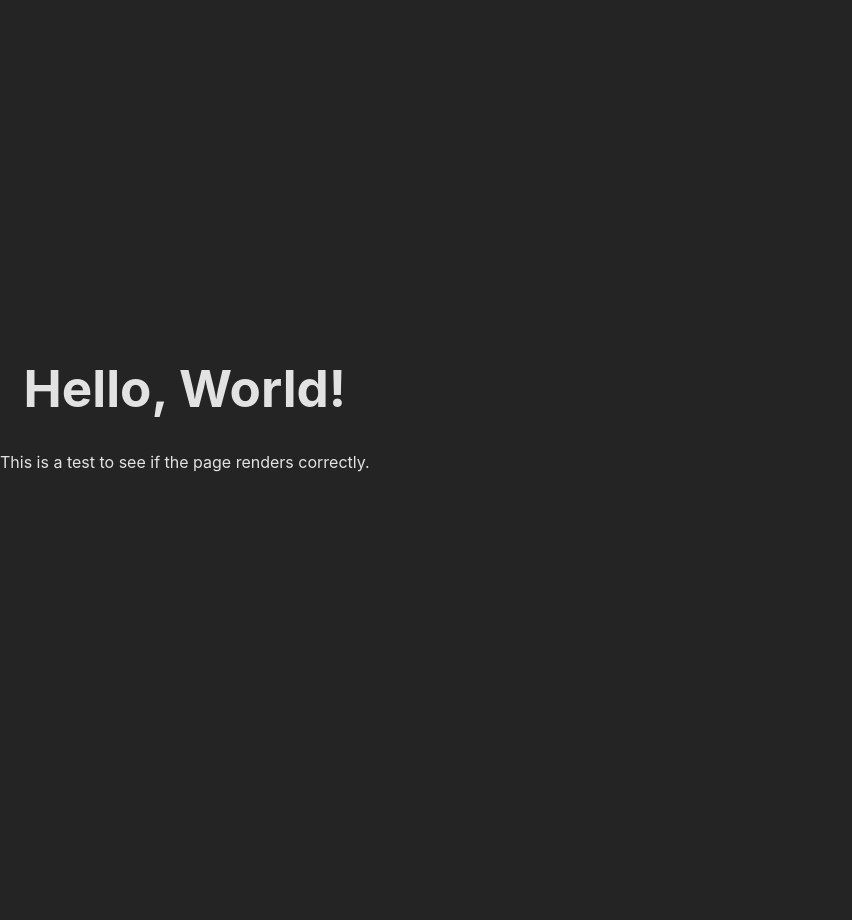
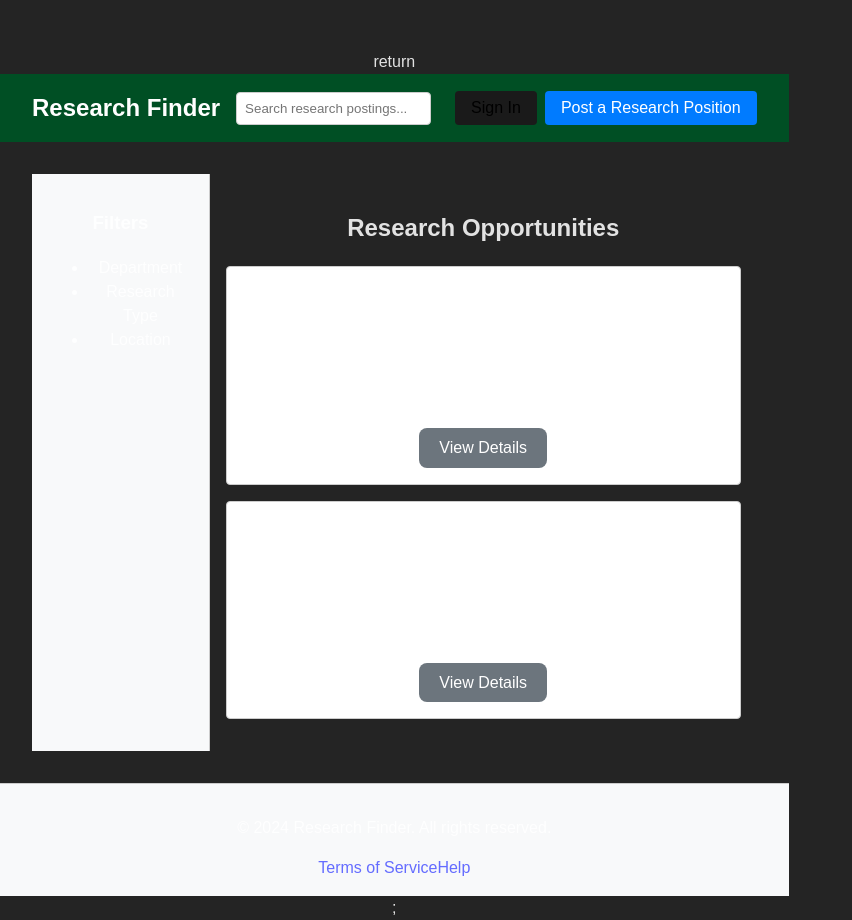
Before and after one commit to Zachary48/Repository1, a React (Vite) app: page / in a window 1280 px wide. Shown: the whole page, without its empty margins (0-852 px from the left). Before the commit the page ends 800 px from the top, so only its background shows below. Built offline with nearby package versions, Linux system fonts and the light colour scheme; the HTML template or start-up script is replaced by a standard one.

Commit message:
Making it look more professional

```diff
--- a/src/App.jsx
+++ b/src/App.jsx
@@ -1,10 +1,12 @@
 import React from 'react';
+import Home from './components/Home';
+
 
 function App() {
   return (
     <div style={{ textAlign: 'center', marginTop: '50px' }}>
-      <h1>Hello, World!</h1>
-      <p>This is a test to see if the page renders correctly.</p>
+
+      return <Home />;
     </div>
   );
 }
--- /dev/null
+++ b/src/components/Home.css
@@ -0,0 +1,86 @@
+/* Home.css */
+
+body {
+    font-family: Arial, sans-serif;
+    margin: 0;
+    padding: 0;
+  }
+
+  .home-container {
+    display: flex;
+    flex-direction: column;
+    min-height: 100vh;
+  }
+
+  .home-header {
+    display: flex;
+    justify-content: space-between;
+    align-items: center;
+    padding: 1rem 2rem;
+    background-color: #004F24; /* UNT green */
+    color: white;
+  }
+
+  .logo {
+    font-size: 1.5rem;
+    font-weight: bold;
+  }
+
+  .search-bar {
+    flex: 1;
+    margin: 0 1rem;
+    padding: 0.5rem;
+    border: 1px solid #ccc;
+    border-radius: 4px;
+  }
+
+  .header-buttons .btn {
+    margin-left: 0.5rem;
+    padding: 0.5rem 1rem;
+    border: none;
+    border-radius: 4px;
+    cursor: pointer;
+  }
+
+  .btn-primary {
+    background-color: #007BFF;
+    color: white;
+  }
+
+  .btn-secondary {
+    background-color: #6c757d;
+    color: white;
+  }
+
+  .main-content {
+    display: flex;
+    flex: 1;
+    padding: 2rem;
+  }
+
+  .sidebar {
+    width: 20%;
+    background-color: #f8f9fa;
+    padding: 1rem;
+    border-right: 1px solid #ccc;
+  }
+
+  .postings-container {
+    flex: 1;
+    padding: 1rem;
+  }
+
+  .posting {
+    border: 1px solid #ccc;
+    border-radius: 4px;
+    padding: 1rem;
+    margin-bottom: 1rem;
+    background-color: #fff;
+  }
+
+  .home-footer {
+    text-align: center;
+    padding: 1rem;
+    background-color: #f8f9fa;
+    border-top: 1px solid #ccc;
+  }
--- /dev/null
+++ b/src/components/Home.jsx
@@ -0,0 +1,60 @@
+import React from 'react';
+
+// Import CSS for styling
+import './Home.css';
+
+function Home() {
+  return (
+    <div className="home-container">
+      {/* Header */}
+      <header className="home-header">
+        <div className="logo">Research Finder</div>
+        <input type="text" placeholder="Search research postings..." className="search-bar" />
+        <div className="header-buttons">
+          <button className="btn">Sign In</button>
+          <button className="btn btn-primary">Post a Research Position</button>
+        </div>
+      </header>
+
+      {/* Main Content */}
+      <div className="main-content">
+        {/* Sidebar */}
+        <aside className="sidebar">
+          <h3>Filters</h3>
+          <ul>
+            <li>Department</li>
+            <li>Research Type</li>
+            <li>Location</li>
+          </ul>
+        </aside>
+
+        {/* Research Postings */}
+        <div className="postings-container">
+          <h2>Research Opportunities</h2>
+          <div className="posting">
+            <h3>Machine Learning Internship</h3>
+            <p>Department: Computer Science</p>
+            <p>Description: Work on cutting-edge AI projects...</p>
+            <button className="btn btn-secondary">View Details</button>
+          </div>
+          <div className="posting">
+            <h3>Climate Change Research</h3>
+            <p>Department: Environmental Studies</p>
+            <p>Description: Join our team in studying global climate change...</p>
+            <button className="btn btn-secondary">View Details</button>
+          </div>
+          {/* Add more postings as needed */}
+        </div>
+      </div>
+
+      {/* Footer */}
+      <footer className="home-footer">
+        <p>© 2024 Research Finder. All rights reserved.</p>
+        <a href="/terms">Terms of Service</a>
+        <a href="/help">Help</a>
+      </footer>
+    </div>
+  );
+}
+
+export default Home;
```
